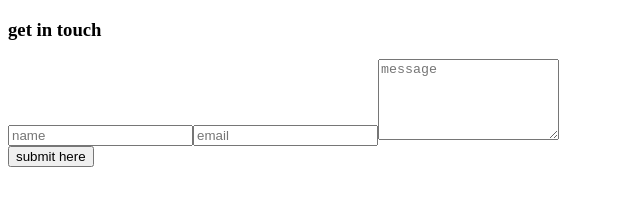
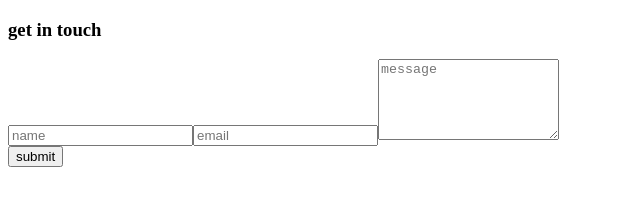
Before and after one commit to saturn279/aria-local-deploy, a Gatsby site: page /contact in a window 1280 px wide. Shown: the full height of the page, 0-640 px from the left. Built offline with nearby package versions, Linux system fonts and the light colour scheme; Gatsby itself is replaced by a stand-in of ours.

Commit message:
Update contact.js

```diff
--- a/src/pages/contact.js
+++ b/src/pages/contact.js
@@ -29,7 +29,7 @@ const contact = () => {
               ></textarea>
             </div>
             <button type="submit" className="submit-btn btn">
-              submit here
+              submit
             </button>
           </form>
         </article>
```
